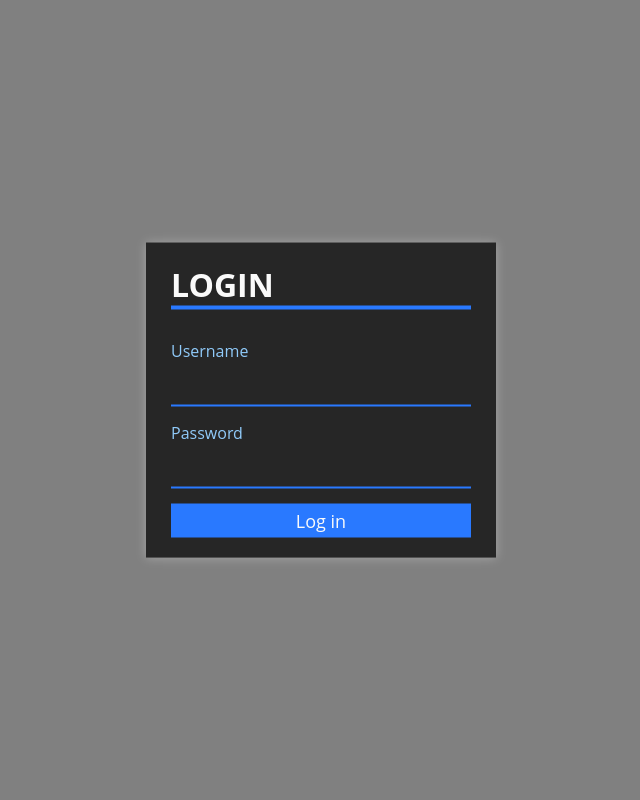
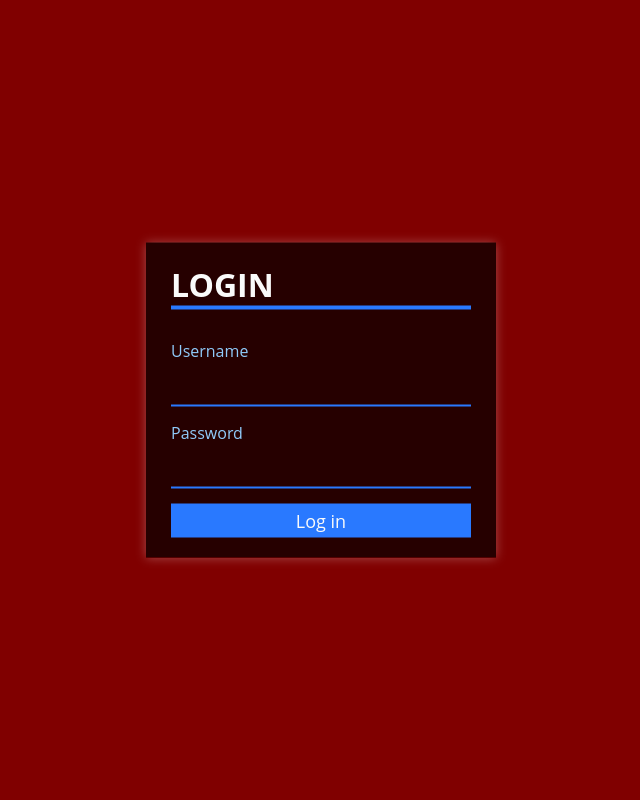
Before and after one commit to hafizhrafimhd28/Tugas1, a PHP site: page / in a window 1280 px wide. Shown: the whole page, without its empty margins (319-959 px from the left). Run offline with PHP 8.4, Linux system fonts and the light colour scheme.

Commit message:
Mengubah file style.css

```diff
--- a/style.css
+++ b/style.css
@@ -6,7 +6,7 @@
 }
 body{
     height: 100vh;
-    background-color: grey;
+    background-color: maroon;
     background-size: cover;
     background-position: center;
     background-repeat: no-repeat;
```
